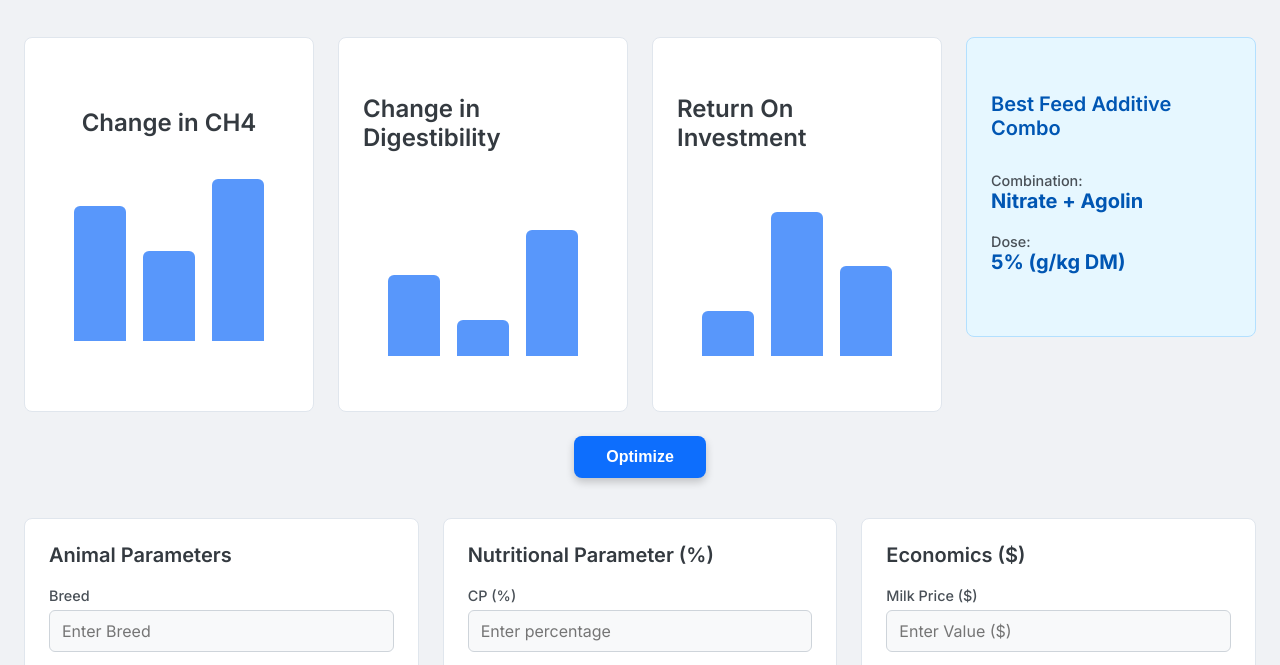
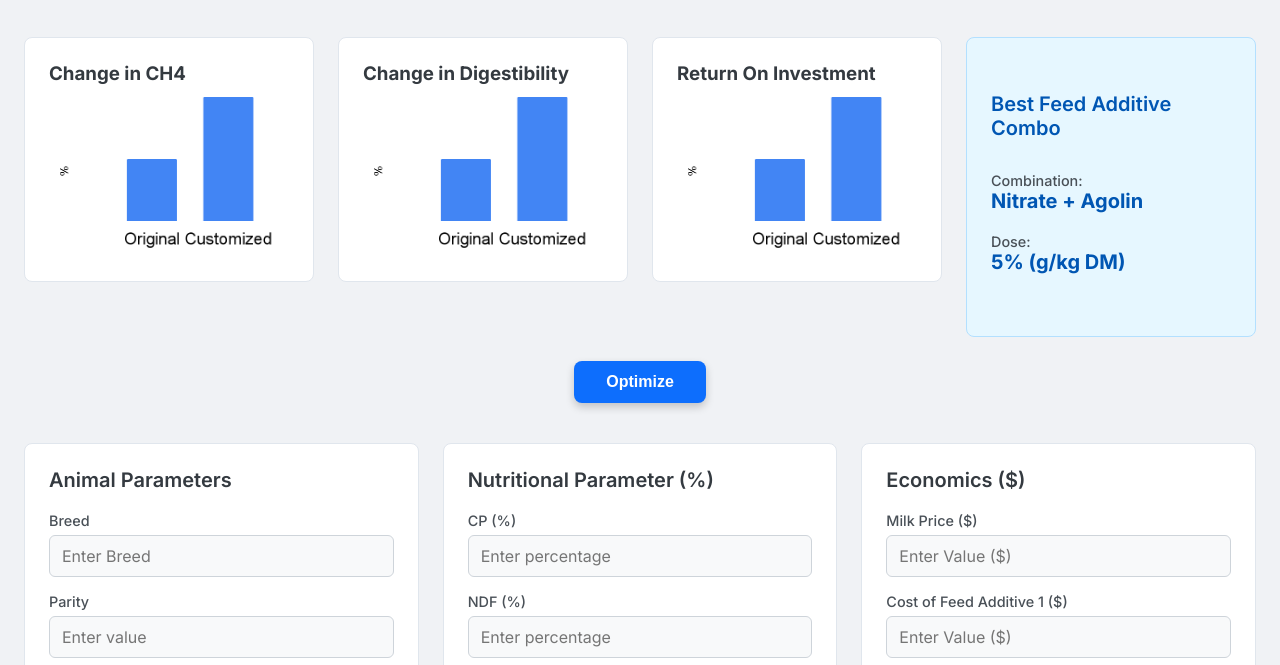
Before and after one commit to svrnki23/Decision-tool-dashboard, a plain HTML site: page index.html in a window 1280 px wide. Shown: the part 100-765 px from the top of the page. Drawn offline with Linux system fonts and the light colour scheme.

Commit message:
addded bar graph

```diff
--- a/index.html
+++ b/index.html
@@ -27,31 +27,19 @@
             <!-- First bar graph -->
             <div class="card bar-graph-card">
                 <h3>Change in CH4</h3>
-                <div class="bar-graph-visual">
-                    <div class="bar" style="height: 75%;"></div>
-                    <div class="bar" style="height: 50%;"></div>
-                    <div class="bar" style="height: 90%;"></div>
-                </div>
+                <img src="chart.png" alt="Digestibility bar chart" style="width: 100%; height: auto;">
             </div>
 
             <!-- Second bar graph -->
             <div class="card bar-graph-card">
                 <h3>Change in Digestibility</h3>
-                <div class="bar-graph-visual">
-                    <div class="bar" style="height: 45%;"></div>
-                    <div class="bar" style="height: 20%;"></div>
-                    <div class="bar" style="height: 70%;"></div>
-                </div>
+                <img src="chart.png" alt="Digestibility bar chart" style="width: 100%; height: auto;">
             </div>
 
             <!-- Third bar graph -->
             <div class="card bar-graph-card">
                 <h3>Return On Investment</h3>
-                <div class="bar-graph-visual">
-                    <div class="bar" style="height: 25%;"></div>
-                    <div class="bar" style="height: 80%;"></div>
-                    <div class="bar" style="height: 50%;"></div>
-                </div>
+                <img src="chart.png" alt="Digestibility bar chart" style="width: 100%; height: auto;">
             </div>
 
             <!-- Best Feed Additive Combo Card -->
--- a/styles.css
+++ b/styles.css
@@ -55,34 +55,6 @@ body {
     border-radius: 8px;
     display: flex;
     flex-direction: column;
-}
-
-/* Bar Graph Card Specifics  */
-.bar-graph-card {
-    height: 375px;
-    align-items: center;
-    justify-content: center;
-}
-.bar-graph-card h3 {
-    font-size: 1.5rem;
-    font-weight: 600;
-    margin-bottom: 24px;
-}
-.bar-graph-visual {
-    display: flex;
-    align-items: flex-end;
-    height: 180px;
-    width: 100%;
-    max-width: 300px;
-    padding: 0 16px;
-    justify-content: space-around;
-}
-.bar {
-    background-color: #5897fb;
-    width: 25%;
-    margin: 0 8px;
-    border-top-left-radius: 6px;
-    border-top-right-radius: 6px;
 }
 
 /* Result Card Styles */
```
Also changed, not shown: chart.png (added).
